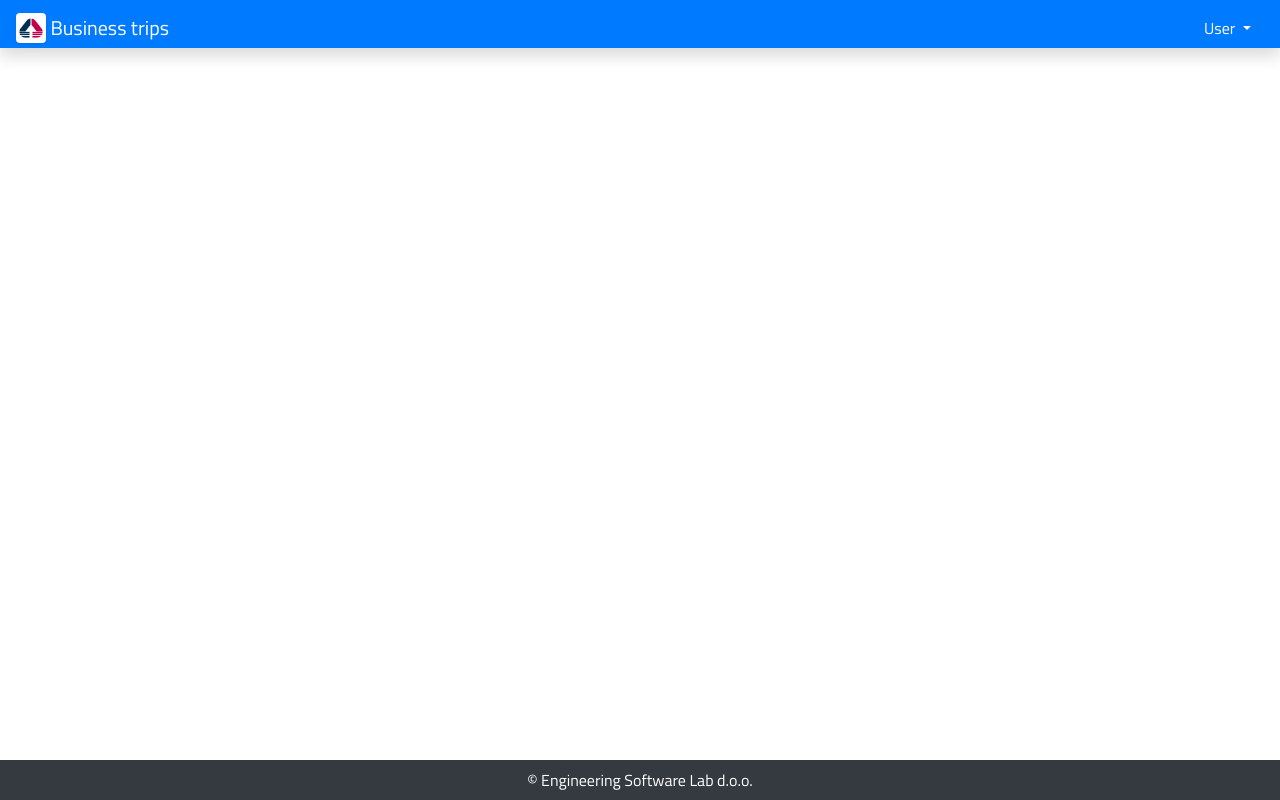
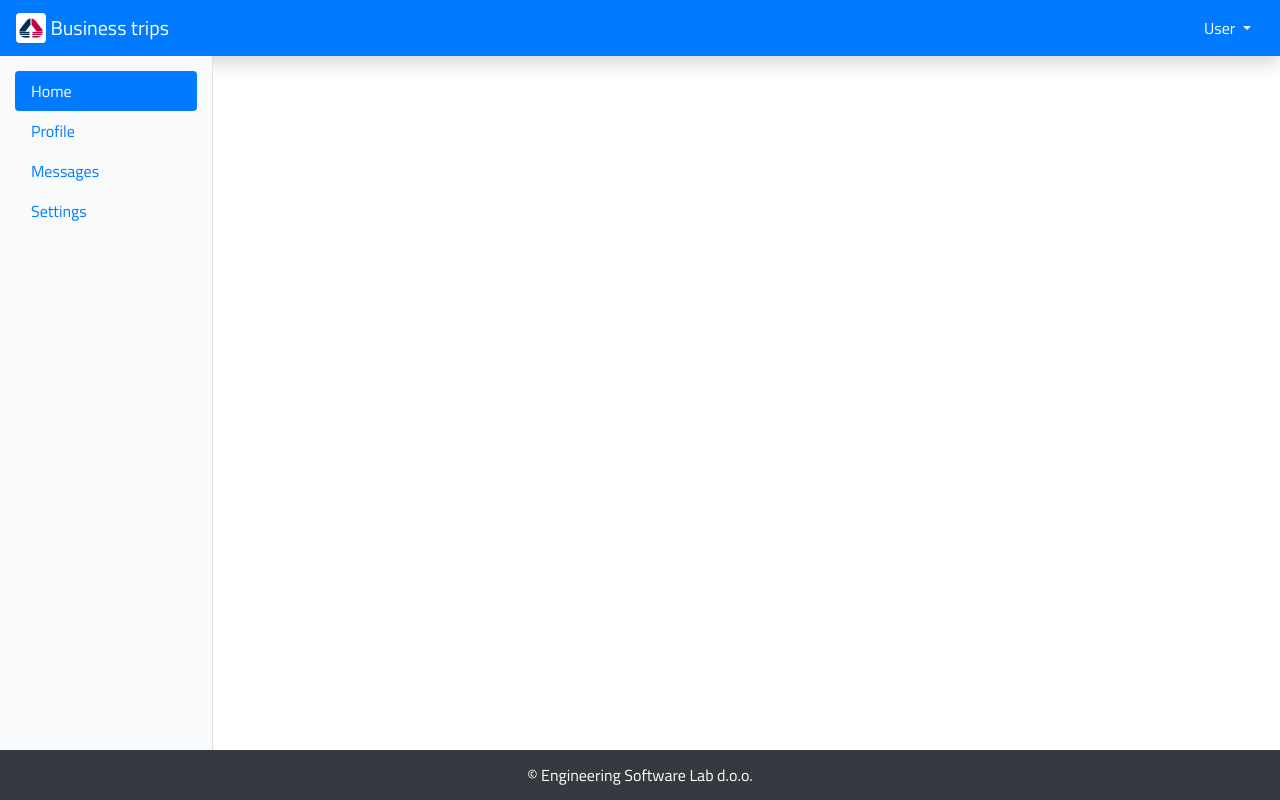
Before and after one commit to mmisojcic/travel-expenses-front, an Angular app in the folder project/: page / in a window 1280 px wide. Built offline with nearby package versions, Linux system fonts and the light colour scheme.

Commit message:
main layout change

```diff
--- a/project/src/app/app.component.html
+++ b/project/src/app/app.component.html
@@ -5,13 +5,13 @@
   </a>
 
   <div class="btn-group">
-    <button class="btn btn-primary dropdown-toggle" type="button" id="dropdownMenuButton" data-toggle="dropdown"
+    <button *ngIf="user" class="btn btn-primary dropdown-toggle" type="button" id="dropdownMenuButton" data-toggle="dropdown"
       aria-haspopup="true" aria-expanded="false" (click)="onDropdownMenu()">
       User
     </button>
     <div class="dropdown-menu dropdown-menu-hide" [ngClass]="{'dropdown-menu-hide': !dropdownMenu, 'dropdown-menu-show':dropdownMenu}">
-      <a class="dropdown-item" href="#">Add new destination</a>
-      <a class="dropdown-item" href="#">Edit trip?</a>
+      <a class="dropdown-item" href="#">Edit account</a>
+      <a class="dropdown-item" href="#">Nesto?</a>
       <a class="dropdown-item" href="#">Nesto?</a>
       <div class="dropdown-divider"></div>
       <a class="dropdown-item" href="#">Logout</a>
@@ -19,8 +19,20 @@
   </div>
 </nav>
 
-<div class="container-fluid full-height">
-  <router-outlet></router-outlet>
+<div class="container-fluid container-main">
+  <div class="row">
+    <div class="col-sm-2 border-right bg-light"  *ngIf="admin">
+        <div class="nav flex-column nav-pills" id="v-pills-tab" role="tablist" aria-orientation="vertical">
+            <a class="nav-link active" id="v-pills-home-tab" data-toggle="pill" href="#v-pills-home" role="tab" aria-controls="v-pills-home" aria-selected="true">Home</a>
+            <a class="nav-link" id="v-pills-profile-tab" data-toggle="pill" href="#v-pills-profile" role="tab" aria-controls="v-pills-profile" aria-selected="false">Profile</a>
+            <a class="nav-link" id="v-pills-messages-tab" data-toggle="pill" href="#v-pills-messages" role="tab" aria-controls="v-pills-messages" aria-selected="false">Messages</a>
+            <a class="nav-link" id="v-pills-settings-tab" data-toggle="pill" href="#v-pills-settings" role="tab" aria-controls="v-pills-settings" aria-selected="false">Settings</a>
+          </div>
+    </div>
+    <div class="col-sm-10" [ngClass]="{'col-md-12': !user, 'col-md-10':user}">
+        <router-outlet></router-outlet>
+    </div>
+  </div>
 </div>
 
 <footer class="footer bg-dark">
--- a/project/src/app/app.component.scss
+++ b/project/src/app/app.component.scss
@@ -14,15 +14,27 @@
 }
 
 .navbar {
-  height: 6vh;
+  height: 60x;
 }
 
-.container-fluid {
-  height: 89vh;
+.nav-pills{
+  padding:15px 0;
+}
+
+.nav-link{
+  transition: .3s;
+
+  &:hover{
+    background-color: #343a40;
+    color:#fff;
+  }
+}
+.container-main {
+  height:calc(100vh - 106px);
 }
 
 .footer {
-  height: 5vh;
+  height: 50px;
   padding: 15px;
   color: #fff;
   display: flex;
@@ -30,6 +42,6 @@
   align-items: center;
 }
 
-.full-container {
-  height: 100vh;
+.row {
+  height: 100%;
 }
--- a/project/src/app/app.component.ts
+++ b/project/src/app/app.component.ts
@@ -9,6 +9,8 @@ export class AppComponent {
   title = 'project';
 
   dropdownMenu = false;
+  user = true;
+  admin = true;
 
   onDropdownMenu() {
     this.dropdownMenu
```
Also changed, not shown: 2 other files (tests, documents, lock files or other folders).
